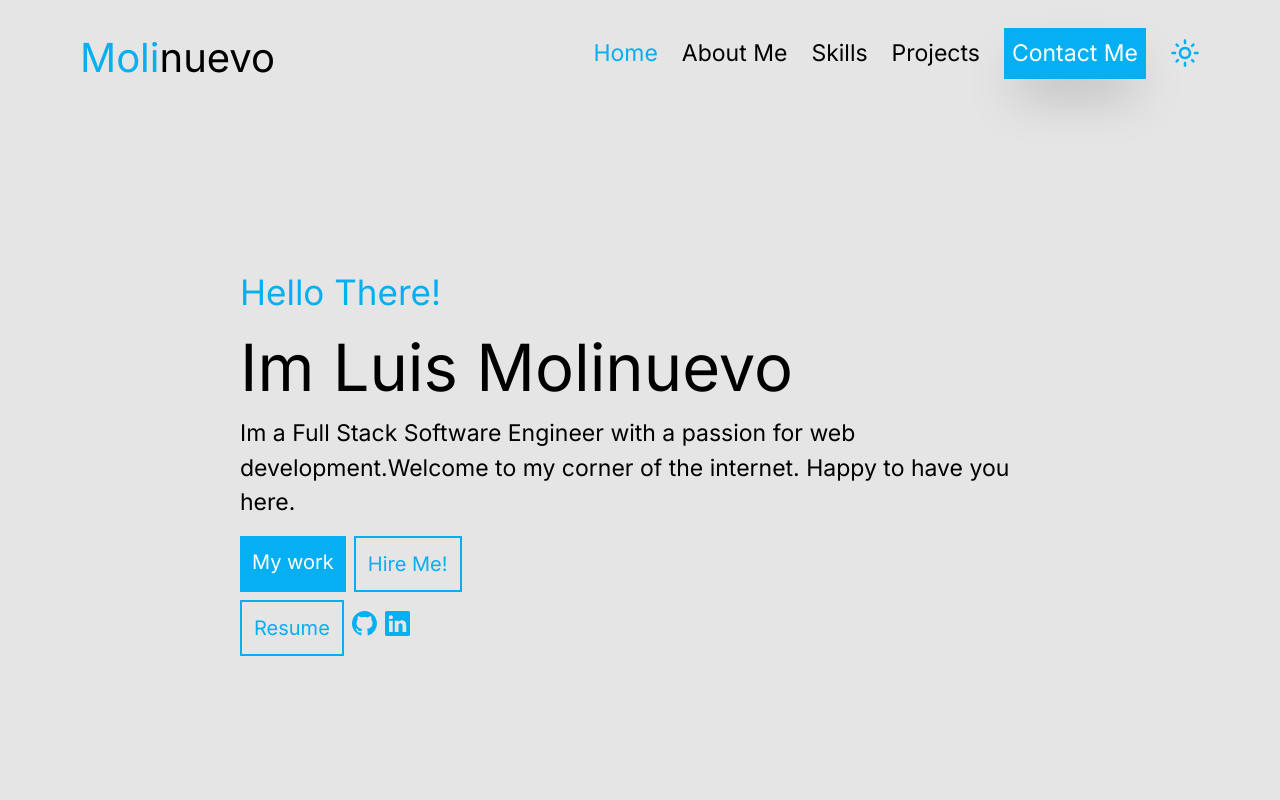
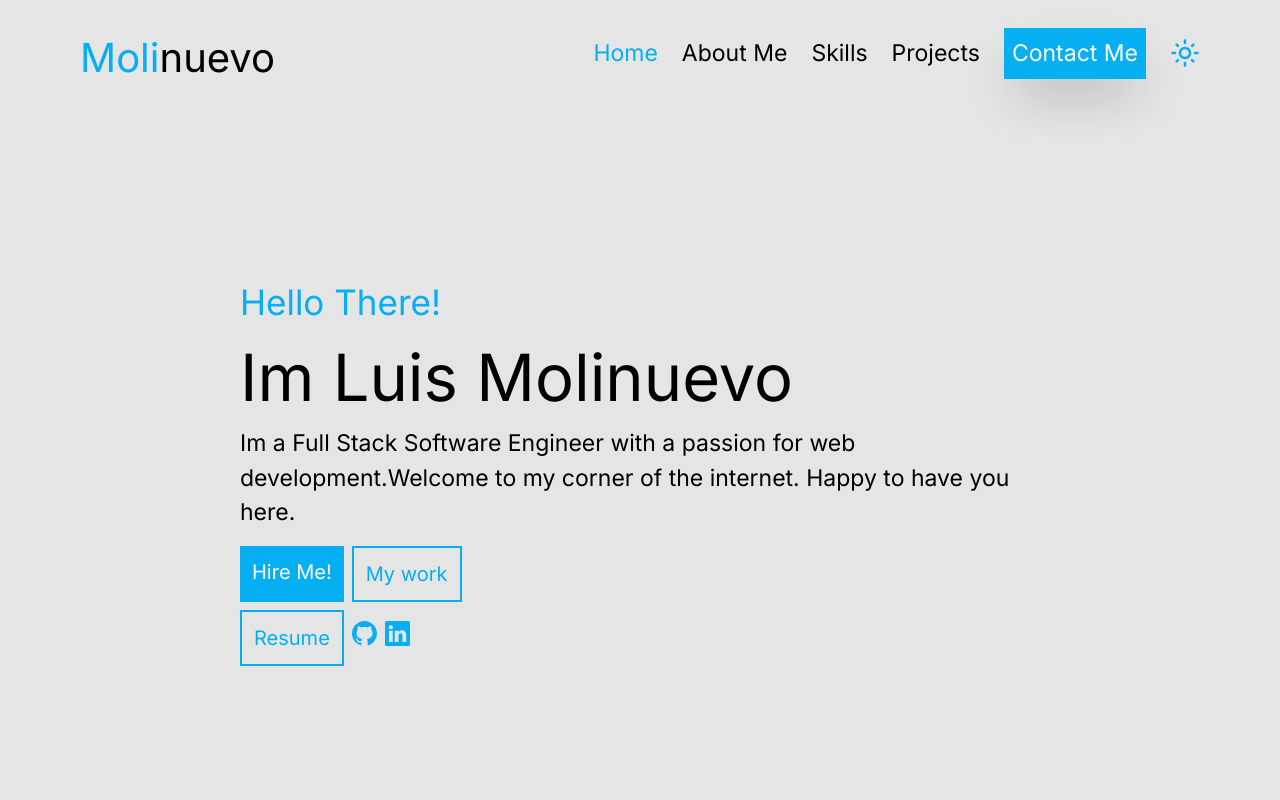
Before and after one commit to luismolinuevo/personal-portfolio, a Next.js app in the folder my-projectnew/: page / in a window 1280 px wide. Shown: the top 800 px of the page. Built offline with nearby package versions, Linux system fonts and the light colour scheme.

Commit message:
some styles on home page

```diff
--- a/my-projectnew/app/components/PageSections/Home.jsx
+++ b/my-projectnew/app/components/PageSections/Home.jsx
@@ -12,7 +12,7 @@ export default function Homepage() {
       id="home"
     >
       <div>
-        <main className="w-full flex justify-center  pt-[40px] md:pt-[150px]">
+        <main className="w-full flex justify-center  pt-[40px] sm:[60px] md:pt-[160px]">
           <div className="flex flex-col">
             <motion.h1
               className="text-[35px] text-main"
@@ -89,22 +89,22 @@ export default function Homepage() {
         </aside> */}
         <div className="flex gap-2 mt-4">
           <motion.a
+            href="#contactme"
+            className="bg-main text-white p-2 md:p-3 text-xl cursor-pointer"
+            initial={{ opacity: 0, y: 50 }}
+            animate={{ opacity: 1, y: 0 }}
+            transition={{ duration: 0.5, delay: 1.6 }}
+          >
+            Hire Me!
+          </motion.a>
+          <motion.a
             href="#projects"
-            className="bg-main text-white p-2 md:p-3 text-xl cursor-pointer"
+            className="border-2 border-main p-2 md:p-3 text-main text-xl cursor-pointer"
             initial={{ opacity: 0, y: 50 }}
             animate={{ opacity: 1, y: 0 }}
             transition={{ duration: 0.5, delay: 1.4 }}
           >
             My work
-          </motion.a>
-          <motion.a
-            href="#contactme"
-            className="border-2 border-main p-2 md:p-3 text-main text-xl cursor-pointer"
-            initial={{ opacity: 0, y: 50 }}
-            animate={{ opacity: 1, y: 0 }}
-            transition={{ duration: 0.5, delay: 1.6 }}
-          >
-            Hire Me!
           </motion.a>
         </div>
 
@@ -153,7 +153,7 @@ export default function Homepage() {
         initial={{ opacity: 0, y: 50 }}
         animate={{ opacity: 1, y: 0 }}
         transition={{ duration: 0.5, delay: 1.6 }}
-        className="w-[575px] h-[575px] mt-6 hidden 2xl:block"
+        className="w-[575px] h-[575px] mt-10 hidden 2xl:block"
       />
       {/* <RainCloud/> */}
     </section>
```
